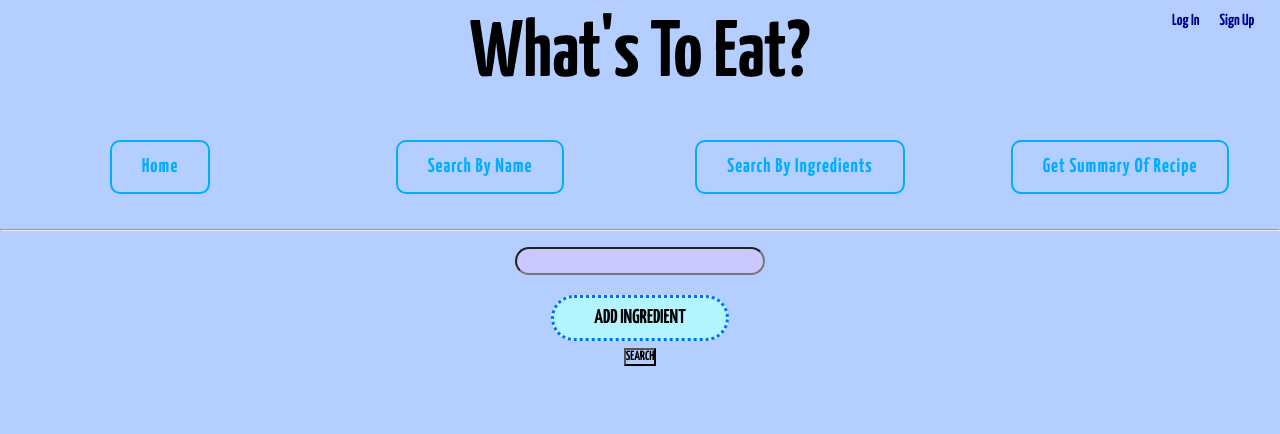
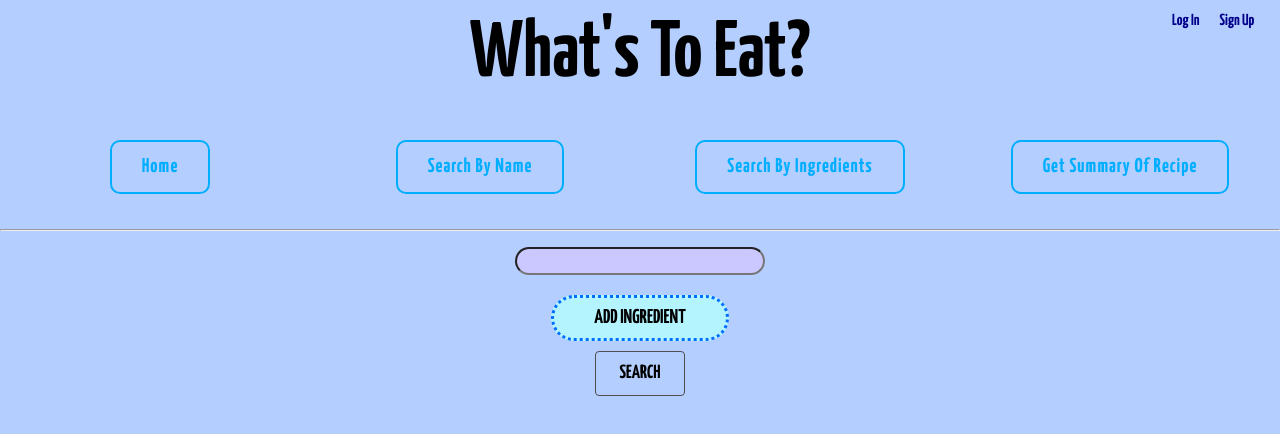
Before and after one commit to sjxliu/recipe-search-frontend, a React (Create React App) app: page /ingredientSearch in a window 1280 px wide. Shown: the top 434 px of the page. Built offline with nearby package versions, Linux system fonts and the light colour scheme.

Commit message:
search button

```diff
--- a/src/components/styles/ingredients-search.css
+++ b/src/components/styles/ingredients-search.css
@@ -67,7 +67,65 @@
 .search-btn {
   margin-top: 0.5em;
   text-transform: uppercase;
+  font-size: 1.5rem;
+
+  display: inline-block;
+ padding: 12px 24px;
+ border: 1px solid #4f4f4f;
+ border-radius: 4px;
+ transition: all 0.2s ease-in;
+ position: relative;
+ overflow: hidden;
+ font-size: 19px;
+ color: black;
+ z-index: 1;
+
 }
+
+.search-btn:before {
+  content: "";
+  position: absolute;
+  left: 50%;
+  transform: translateX(-50%) scaleY(1) scaleX(1.25);
+  top: 100%;
+  width: 140%;
+  height: 180%;
+  background-color: rgba(0, 0, 0, 0.05);
+  border-radius: 50%;
+  display: block;
+  transition: all 0.5s 0.1s cubic-bezier(0.55, 0, 0.1, 1);
+  z-index: -1;
+ }
+ .search-btn:after {
+  content: "";
+  position: absolute;
+  left: 55%;
+  transform: translateX(-50%) scaleY(1) scaleX(1.45);
+  top: 180%;
+  width: 160%;
+  height: 190%;
+  background-color: #00aeff;
+  border-radius: 50%;
+  display: block;
+  transition: all 0.5s 0.1s cubic-bezier(0.55, 0, 0.1, 1);
+  z-index: -1;
+ }
+ .search-btn:hover {
+  color: #ffffff;
+  border: 1px solid #00aeff;
+ }
+
+ .search-btn:hover:before {
+  top: -35%;
+  background-color: #00aeff;
+  transform: translateX(-50%) scaleY(1.3) scaleX(0.8);
+ }
+
+ .search-btn:hover:after {
+  top: -45%;
+  background-color: #00aeff;
+  transform: translateX(-50%) scaleY(1.3) scaleX(0.8);
+ }
 
 .results {
   font-size: 3.5rem;
```
